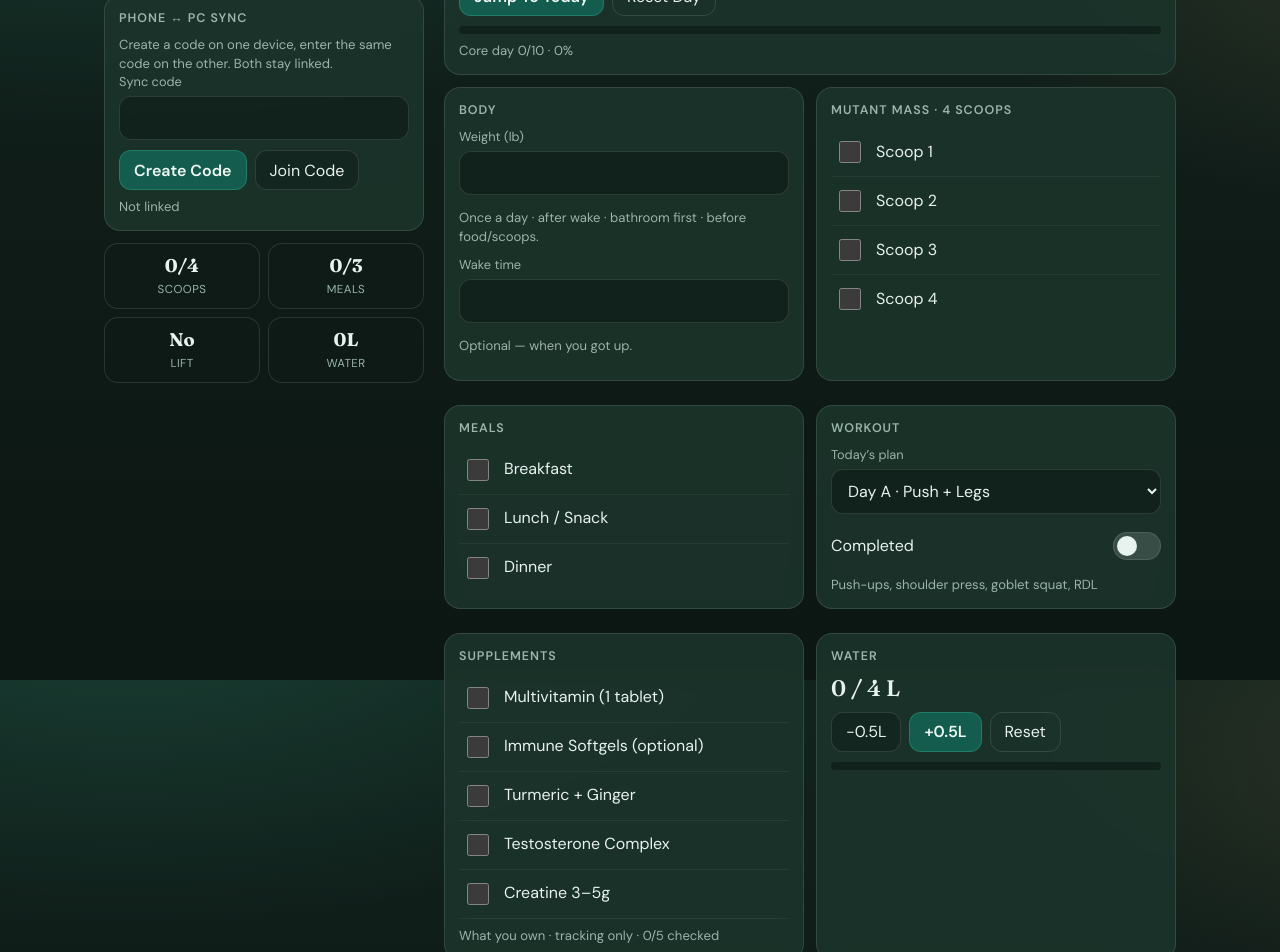
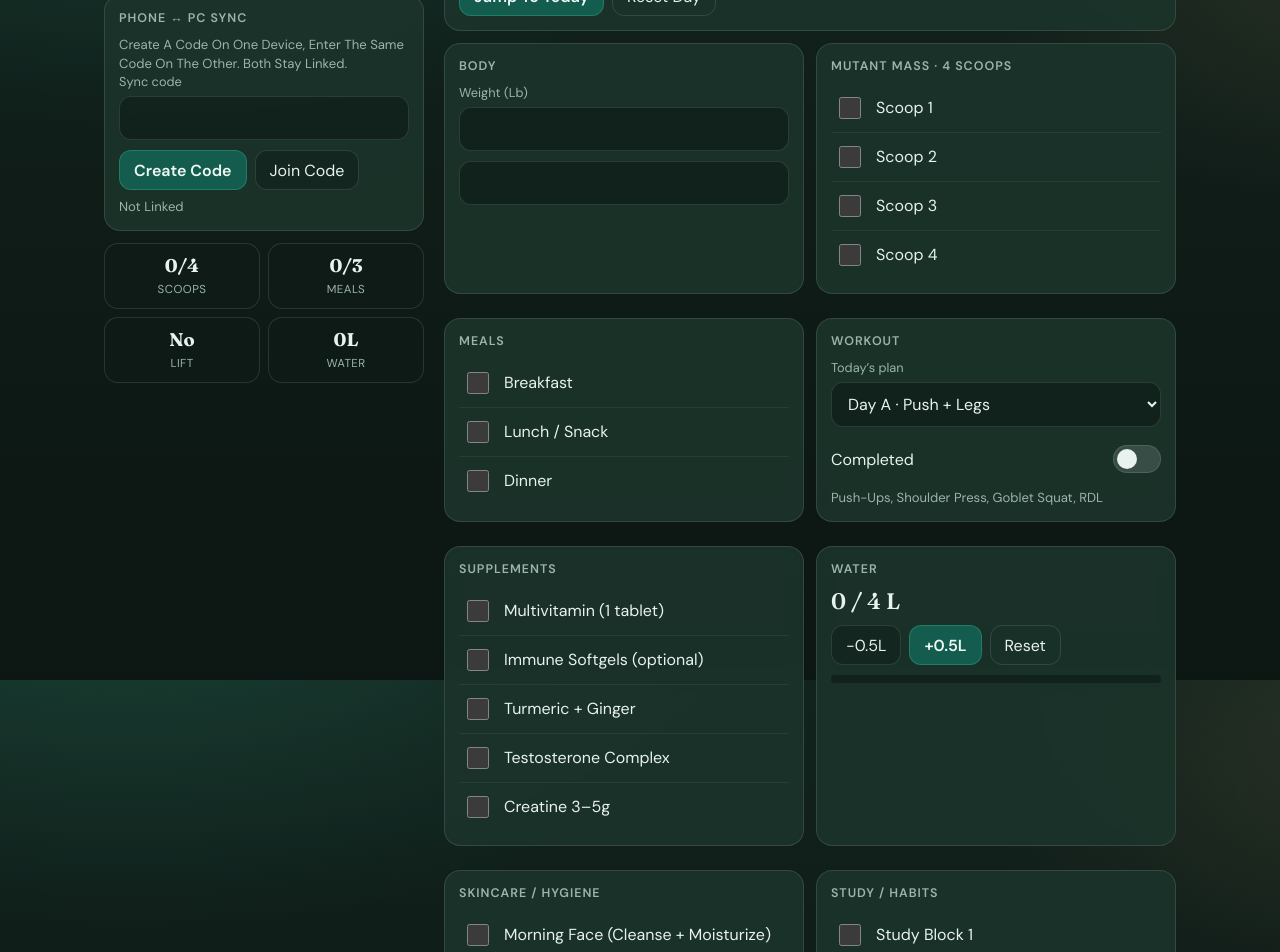
Before and after one commit to nicholasmyung-a11y/lifetrack, a React (Vite) app: page / in a window 1280 px wide. Shown: the part 120-1072 px from the top of the page. Built offline with nearby package versions, Linux system fonts and the light colour scheme.

Commit message:
UI cleanup: remove weight/wake/progress hints, Title Case labels, keep wake input unlabeled

```diff
--- a/src/App.tsx
+++ b/src/App.tsx
@@ -23,6 +23,18 @@ function countTrue(flags: boolean[]) {
   return flags.filter(Boolean).length
 }
 
+function titleCaseWords(text: string) {
+  return text
+    .split(' ')
+    .map((word) => {
+      if (!word) return word
+      if (word === '·' || word === '↔' || word === '/') return word
+      if (/^[A-Z0-9]+$/.test(word)) return word
+      return word.charAt(0).toUpperCase() + word.slice(1)
+    })
+    .join(' ')
+}
+
 export default function App() {
   const today = useMemo(() => hawaiiDateString(), [])
   const [activeDate, setActiveDate] = useState(today)
@@ -31,7 +43,7 @@ export default function App() {
   const [installHint, setInstallHint] = useState(false)
   const [syncCode, setSyncCode] = useState(() => loadSyncCode())
   const [syncInput, setSyncInput] = useState(() => loadSyncCode())
-  const [syncStatus, setSyncStatus] = useState('Not linked')
+  const [syncStatus, setSyncStatus] = useState('Not Linked')
   const [syncBusy, setSyncBusy] = useState(false)
   const [openTip, setOpenTip] = useState<string | null>(COACH_TIPS[0]?.id ?? null)
   const updatedAtRef = useRef(loadLocalUpdatedAt())
@@ -83,7 +95,7 @@ export default function App() {
       updatedAtRef.current = ts
       saveLocalUpdatedAt(ts)
       try {
-        setSyncStatus('Syncing…')
+        setSyncStatus('Syncing…') // status pill
         const result = await pushSync(syncCode, nextLogs, ts)
         if (result.updatedAt && result.updatedAt !== ts) {
           // Server had newer or merged response
@@ -94,7 +106,7 @@ export default function App() {
         }
         setSyncStatus(`Synced · ${syncCode}`)
       } catch {
-        setSyncStatus('Sync offline — will retry')
+        setSyncStatus('Sync Offline — Will Retry')
       }
     },
     [syncCode],
@@ -123,10 +135,10 @@ export default function App() {
         await pushSync(syncCode, logs, updatedAtRef.current || Date.now())
         setSyncStatus(`Linked · ${syncCode}`)
       } else {
-        setSyncStatus(`Up to date · ${syncCode}`)
+        setSyncStatus(`Up To Date · ${syncCode}`)
       }
     } catch {
-      setSyncStatus('Could not reach sync server')
+      setSyncStatus('Could Not Reach Sync Server')
     } finally {
       setSyncBusy(false)
     }
@@ -168,7 +180,7 @@ export default function App() {
     const saved = saveSyncCode(code)
     setSyncCode(saved)
     setSyncInput(saved)
-    setSyncStatus(`Created · enter ${saved} on your other device`)
+    setSyncStatus(`Created · Enter ${saved} On Your Other Device`)
     const ts = Date.now()
     updatedAtRef.current = ts
     saveLocalUpdatedAt(ts)
@@ -178,7 +190,7 @@ export default function App() {
   function joinSync() {
     const saved = saveSyncCode(syncInput)
     if (!saved) {
-      setSyncStatus('Enter a valid code')
+      setSyncStatus('Enter A Valid Code')
       return
     }
     setSyncCode(saved)
@@ -189,30 +201,15 @@ export default function App() {
     saveSyncCode('')
     setSyncCode('')
     setSyncInput('')
-    setSyncStatus('Not linked')
+    setSyncStatus('Not Linked')
   }
 
   const scoopCount = countTrue(log.scoops)
   const mealCount =
     Number(log.meals.breakfast) + Number(log.meals.lunch) + Number(log.meals.dinner)
-  const suppCount =
-    Number(log.supplements.multi) +
-    Number(log.supplements.immune) +
-    Number(log.supplements.turmeric) +
-    Number(log.supplements.testComplex) +
-    Number(log.supplements.creatine)
   const studyCount = countTrue(log.study)
   const skinCount =
     Number(log.skincare.am) + Number(log.skincare.pm) + Number(log.skincare.shower)
-
-  const coreDone =
-    scoopCount +
-    mealCount +
-    (log.workoutDone || log.workout === 'none' ? 1 : 0) +
-    Number(log.skincare.am) +
-    Number(log.supplements.multi)
-  const coreTotal = 10
-  const dayPct = Math.round((coreDone / coreTotal) * 100)
 
   const recentWeights = Object.values(logs)
     .filter((l) => l.weight.trim() !== '')
@@ -221,14 +218,14 @@ export default function App() {
 
   const workoutBlurb =
     log.workout === 'A'
-      ? 'Push-ups, shoulder press, goblet squat, RDL'
+      ? 'Push-Ups, Shoulder Press, Goblet Squat, RDL'
       : log.workout === 'B'
-        ? 'Rows, rear-delt fly, lunge/split squat, glute bridge'
+        ? 'Rows, Rear-Delt Fly, Lunge/Split Squat, Glute Bridge'
         : log.workout === 'full'
-          ? 'Full-body all-around session'
+          ? 'Full-Body All-Around Session'
           : log.workout === 'optional'
-            ? 'Short pump or skip'
-            : 'Rest — food and scoops still count'
+            ? 'Short Pump Or Skip'
+            : 'Rest — Food And Scoops Still Count'
 
   return (
     <div className={`shell ${isPc ? 'is-pc' : ''}`}>
@@ -236,14 +233,14 @@ export default function App() {
         <header className="brand">
           <h1>LifeTrack</h1>
           <p>
-            {isPc ? 'PC dashboard' : 'Phone tracker'} · scoops, meals, lifts, sync
+            {isPc ? 'PC Dashboard' : 'Phone Tracker'} · Scoops, Meals, Lifts, Sync
           </p>
         </header>
 
         <section className="card sync-card">
           <h2>Phone ↔ PC Sync</h2>
           <p className="hint" style={{ marginTop: 0 }}>
-            Create a code on one device, enter the same code on the other. Both stay linked.
+            Create A Code On One Device, Enter The Same Code On The Other. Both Stay Linked.
           </p>
           <div className="field">
             <label htmlFor="sync">Sync code</label>
@@ -280,7 +277,7 @@ export default function App() {
               </>
             )}
           </div>
-          <p className="hint">{syncStatus}</p>
+          <p className="hint">{titleCaseWords(syncStatus)}</p>
           {syncCode ? (
             <p className="sync-code-display">
               Linked: <strong>{syncCode}</strong>
@@ -365,41 +362,28 @@ export default function App() {
               Reset Day
             </button>
           </div>
-          <div className="progress" aria-label={`Day progress ${dayPct}%`}>
-            <i style={{ width: `${dayPct}%` }} />
-          </div>
-          <p className="hint">
-            Core day {coreDone}/{coreTotal} · {dayPct}%
-          </p>
         </section>
 
         <div className="desktop-grid">
           <section className="card">
             <h2>Body</h2>
             <div className="field">
-              <label htmlFor="weight">Weight (lb)</label>
+              <label htmlFor="weight">Weight (Lb)</label>
               <input
                 id="weight"
                 inputMode="decimal"
                 value={log.weight}
                 onChange={(e) => updateLog({ weight: e.target.value })}
               />
-              <p className="hint">
-                Once a day · after wake · bathroom first · before food/scoops.
-              </p>
             </div>
             <div className="field">
-              <label htmlFor="wake">Wake time</label>
               <input
                 id="wake"
+                aria-label="Wake Time"
                 value={log.wakeTime}
                 onChange={(e) => updateLog({ wakeTime: e.target.value })}
               />
-              <p className="hint">Optional — when you got up.</p>
             </div>
-            {weekday === 'Sunday' ? (
-              <p className="hint">Sunday = main weekly weigh-in. Log the morning number.</p>
-            ) : null}
           </section>
 
           <section className="card">
@@ -504,9 +488,6 @@ export default function App() {
                 <span>{label}</span>
               </label>
             ))}
-            <p className="hint">
-              What you own · tracking only · {suppCount}/5 checked
-            </p>
           </section>
 
           <section className="card">
@@ -618,7 +599,7 @@ export default function App() {
         <section className="card">
           <h2>Notes</h2>
           <div className="field">
-            <label htmlFor="notes">Day notes</label>
+            <label htmlFor="notes">Day Notes</label>
             <textarea
               id="notes"
               value={log.notes}
@@ -630,7 +611,7 @@ export default function App() {
         <section className="card coach-card">
           <h2>Coach Tips</h2>
           <p className="hint" style={{ marginTop: 0 }}>
-            Free built-in tips from your plan — tap one to open.
+            Free Built-In Tips From Your Plan — Tap One To Open.
           </p>
           <div className="coach-list">
             {COACH_TIPS.map((tip) => {
```
